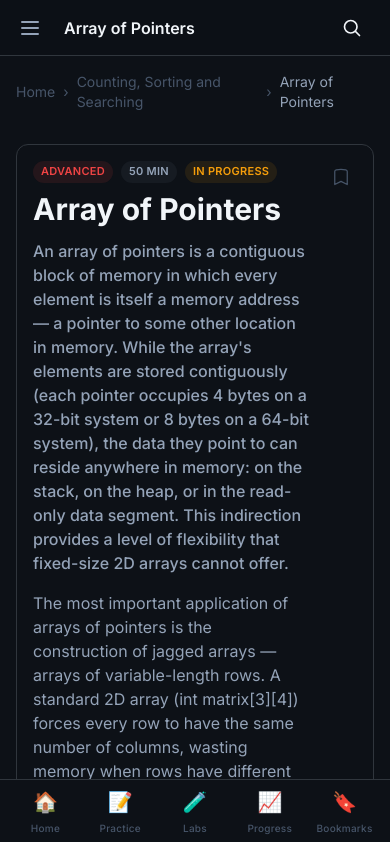
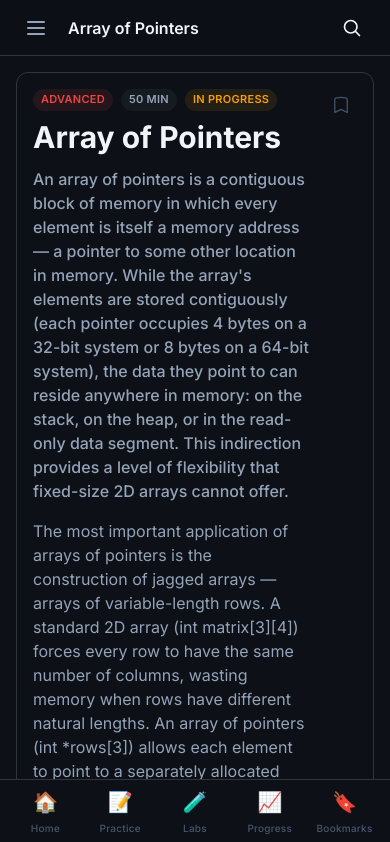
Before and after one commit to T1n777/pswc-study-app, a React (Vite) app: page /unit/counting-sorting-searching/array-of-pointers in a window 390 px wide. Shown: the top 842 px of the page. Built offline with nearby package versions, Linux system fonts and the light colour scheme.

Commit message:
Improved representation and UI fixes

```diff
--- a/src/components/layout/MainLayout.tsx
+++ b/src/components/layout/MainLayout.tsx
@@ -58,23 +58,15 @@ export function MainLayout() {
       {/* Main Content */}
       <div
         className="flex flex-col min-h-screen transition-[margin-left] duration-300 ease-in-out md:ml-64"
-        style={sidebarCollapsed ? { marginLeft: undefined } : undefined}
+        style={sidebarCollapsed ? { marginLeft: '64px' } : undefined}
       >
-        {/* Dynamic margin via inline style for desktop only */}
-        <style>{`
-          @media (min-width: 768px) {
-            .main-offset { margin-left: ${sidebarCollapsed ? '64px' : '256px'} !important; }
-          }
-        `}</style>
-        <div className="main-offset flex flex-col min-h-screen">
-          <TopBar />
+        <TopBar />
           <main className="flex-1 overflow-y-auto scroll-smooth pb-20 md:pb-0">
             <div className="max-w-5xl mx-auto p-4 md:p-8 lg:p-10 w-full animate-fade-in">
               <Outlet />
             </div>
           </main>
           <ScrollToTop />
-        </div>
       </div>
 
       {/* Mobile Navigation */}
--- a/src/components/layout/TopBar.tsx
+++ b/src/components/layout/TopBar.tsx
@@ -46,7 +46,7 @@ export function TopBar() {
           {/* Hamburger Menu (Mobile Only) */}
           <button
             onClick={() => setMobileSidebarOpen(true)}
-            className="md:hidden p-2 -ml-2 rounded-lg hover:bg-[var(--color-bg-hover)] text-[var(--color-text-secondary)] min-w-[44px] min-h-[44px] flex items-center justify-center transition-colors flex-shrink-0"
+            className="md:hidden p-2 rounded-lg hover:bg-[var(--color-bg-hover)] text-[var(--color-text-secondary)] flex items-center justify-center transition-colors"
             aria-label="Open menu"
           >
             <svg className="w-6 h-6" fill="none" viewBox="0 0 24 24" stroke="currentColor" strokeWidth={2}>
--- a/src/pages/TopicPage.tsx
+++ b/src/pages/TopicPage.tsx
@@ -69,14 +69,7 @@ export function TopicPage() {
 
   return (
     <div className="space-y-8 pb-16">
-      {/* Breadcrumbs */}
-      <div className="text-sm text-[var(--color-text-muted)] flex items-center gap-2">
-        <Link to="/" className="hover:text-[var(--color-text-primary)] transition-colors">Home</Link>
-        <span>›</span>
-        <Link to={`/unit/${unit.slug}`} className="hover:text-[var(--color-text-primary)] transition-colors">{unit.title}</Link>
-        <span>›</span>
-        <span className="text-[var(--color-text-secondary)]">{topic.title}</span>
-      </div>
+
 
       {/* Topic Header */}
       <div className="glass-card p-4 md:p-8">
```
